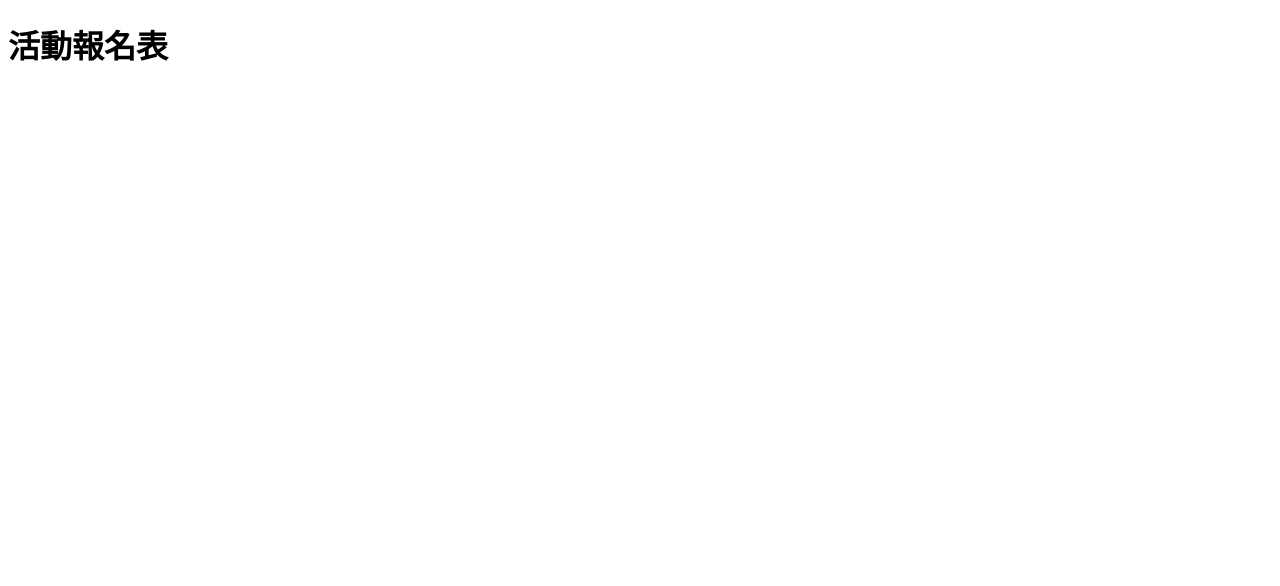
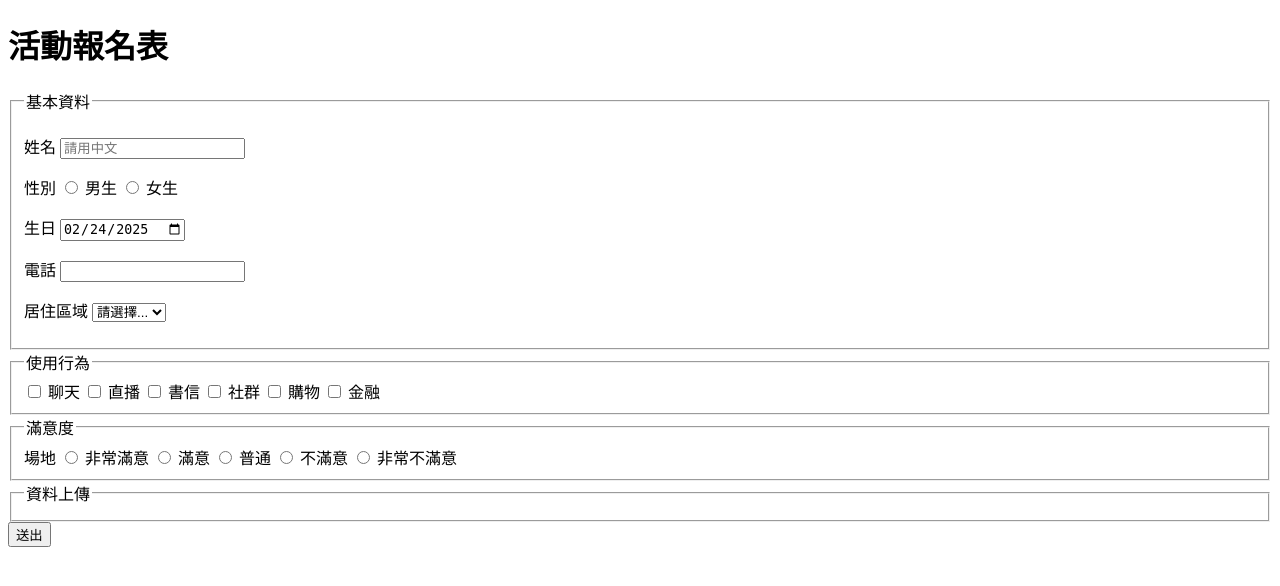
Before and after one commit to devinliang/2025phpmysql, a PHP site: page / in a window 1280 px wide. Shown: the top 586 px of the page. Run offline with PHP 8.4, Linux system fonts and the light colour scheme.

Commit message:
Update index.php

```diff
--- a/index.php
+++ b/index.php
@@ -7,6 +7,85 @@
 </head>
 <body>
     <h1>活動報名表</h1>
+   <form action="">
 
+   <fieldset>
+    <legend>基本資料</legend>
+    <p>
+        <label for="name">姓名</label>
+        <input type="text" name="name" id="name" value="" placeholder="請用中文" required>
+    </p>
+    <p>
+        <label for="">性別</label>
+        <input type="radio" name="gender" id="gender1" value="1">
+        <label for="gender1">男生</label>
+        <input type="radio" name="gender" id="gender2" value="2">
+        <label for="gender2">女生</label>
+    </p>
+
+    <p>
+        <label for="bday">生日</label>
+        <input type="date" name="bday" id="bday" value="<?= date("Y-m-d") ?>">
+    </p>
+
+    <p>
+        <label for="phone">電話</label>
+        <input type="text" name="phone" id="phone">
+    </p>
+
+    <p>
+        <label for="area">居住區域</label>
+        <select name="area" id="area">
+            <option value="0">請選擇...</option>
+            <option value="1">北部</option>
+            <option value="2">中部</option>
+            <option value="3">南部</option>
+            <option value="4">東部</option>
+            <option value="5">外島</option>
+        </select>
+    </p>
+   </fieldset>
+
+   <fieldset>
+    <legend>使用行為</legend>
+        <input type="checkbox" name="behavior[]" id="behavior1">
+        <label for="behavior1">聊天</label>
+        <input type="checkbox" name="behavior[]" id="behavior2">
+        <label for="behavior2">直播</label>
+        <input type="checkbox" name="behavior[]" id="behavior3">
+        <label for="behavior3">書信</label>
+        <input type="checkbox" name="behavior[]" id="behavior4">
+        <label for="behavior4">社群</label>
+        <input type="checkbox" name="behavior[]" id="behavior5">
+        <label for="behavior5">購物</label>
+        <input type="checkbox" name="behavior[]" id="behavior6">
+        <label for="behavior6">金融</label>
+
+   </fieldset>
+
+   <fieldset>
+    <legend>滿意度</legend>
+
+        <label for="">場地</label>
+        <input type="radio" name="place" id="place1" value="5">
+        <label for="place1">非常滿意</label>
+        <input type="radio" name="place" id="place2" value="4">
+        <label for="place2">滿意</label>
+        <input type="radio" name="place" id="place3" value="3">
+        <label for="place3">普通</label>
+        <input type="radio" name="place" id="place4" value="2">
+        <label for="place4">不滿意</label>
+        <input type="radio" name="place" id="place5" value="1">
+        <label for="place5">非常不滿意</label>
+
+   </fieldset>
+
+   <fieldset>
+    <legend>資料上傳</legend>
+   </fieldset>
+
+    <input type="submit" value="送出">
+
+   </form>
 </body>
 </html>
```
